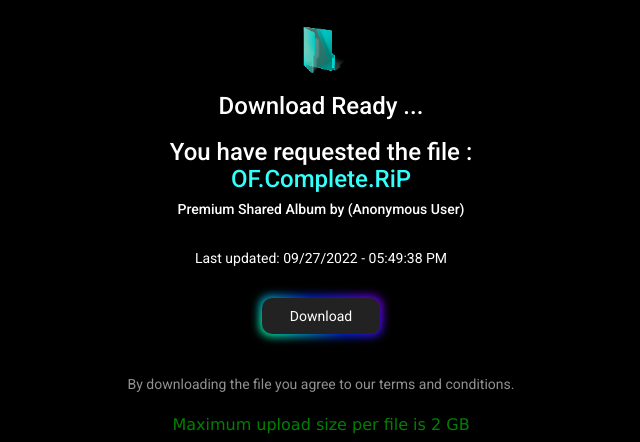
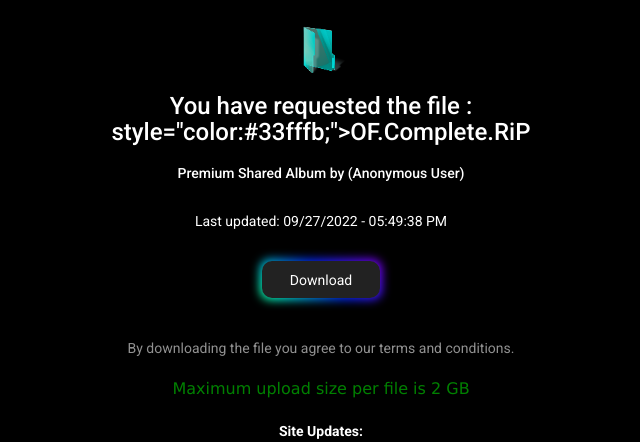
Before and after one commit to cyberdropfiles/album, a plain HTML site: page index.html in a window 1280 px wide. Shown: the part 322-764 px from the top of the page, without its empty margins (319-959 px from the left). Drawn offline with Linux system fonts and the light colour scheme; a web font is replaced by a local one.

Commit message:
Update index.html

```diff
--- a/index.html
+++ b/index.html
@@ -574,8 +574,7 @@
                     <div class="left">
                         <div class="icon"><img src="folder1.png"></div>
                         <div class="info">
-			   <h3>Download Ready ...</h3>
-                            <h3>You have requested the file : <p style="color:#33fffb;">OF.Complete.RiP</p>
+                            <h3>You have requested the file : style="color:#33fffb;">OF.Complete.RiP<h3>
 			    <h5>Premium Shared Album by (Anonymous User)</h5>
                         <script type="text/javascript">
                             let hoy = new Date();
```
